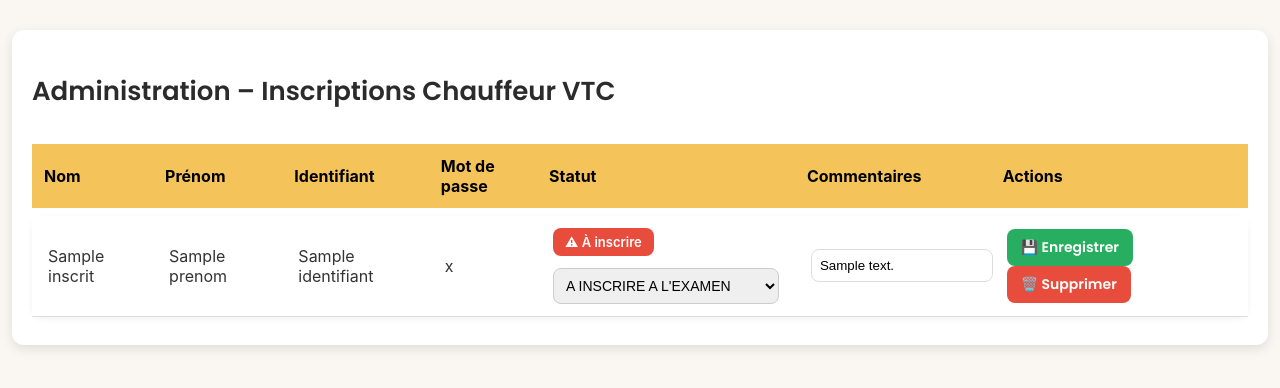
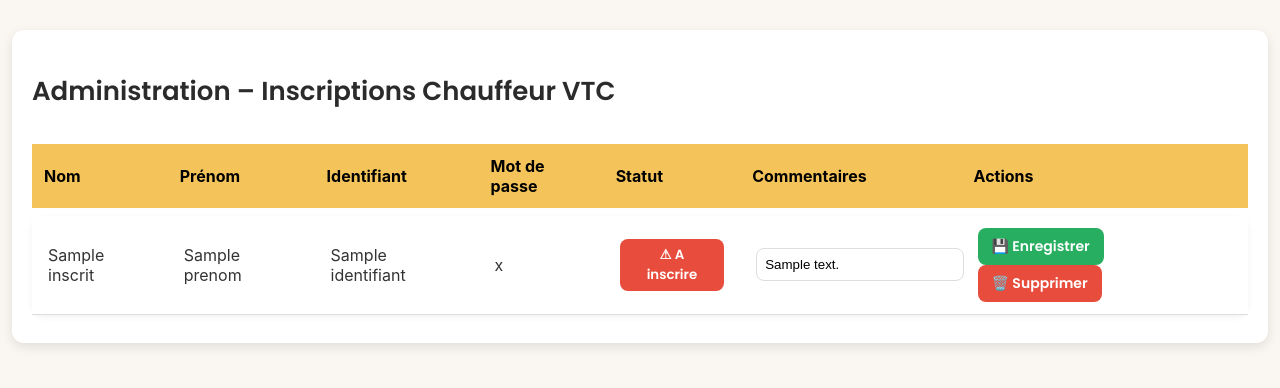
Before and after one commit to integraleacademy/vtc, a Flask app: template templates/admin.html in a window 1280 px wide. Shown: the part 130-518 px from the top of the page. Run offline with Flask 3, Linux system fonts and the light colour scheme; the template is opened without the code that fills it: most values are stand-ins (such as "Sample title", 1, 10 or a date in 2020); parts of the project's set-up code (start-up, migrations or seed data) failed here and were passed over.

Commit message:
Update admin.html

```diff
--- a/templates/admin.html
+++ b/templates/admin.html
@@ -19,56 +19,31 @@
 
     {% for inscrit in inscrits %}
     <tr style="background:white; border-radius:12px; box-shadow:0 2px 6px rgba(0,0,0,0.06);">
+
         <form method="POST">
+
             <td style="padding:12px 16px;">{{ inscrit.nom }}</td>
             <td style="padding:12px 16px;">{{ inscrit.prenom }}</td>
             <td style="padding:12px 16px;">{{ inscrit.identifiant }}</td>
             <td style="padding:12px 16px;">{{ inscrit.motdepasse }}</td>
 
-            <!-- STATUT -->
+            <!-- STATUT AVEC TOGGLE BUTTON -->
             <td style="padding:12px 16px;">
+                <input type="hidden" name="index" value="{{ loop.index0 }}">
 
                 {% if inscrit.statut == "INSCRIT A L'EXAMEN" %}
-                    <span style="
-                        background:#27ae60;
-                        color:white;
-                        padding:6px 12px;
-                        border-radius:8px;
-                        font-size:13px;
-                        font-weight:600;
-                        display:inline-block;
-                        margin-bottom:6px;">
+                    <button type="submit" name="action" value="toggle"
+                        style="background:#27ae60;color:white;font-weight:600;
+                               padding:6px 14px;border-radius:8px;border:none;cursor:pointer;">
                         ✔ Inscrit à l’examen
-                    </span>
+                    </button>
                 {% else %}
-                    <span style="
-                        background:#e74c3c;
-                        color:white;
-                        padding:6px 12px;
-                        border-radius:8px;
-                        font-size:13px;
-                        font-weight:600;
-                        display:inline-block;
-                        margin-bottom:6px;">
-                        ⚠ À inscrire
-                    </span>
+                    <button type="submit" name="action" value="toggle"
+                        style="background:#e74c3c;color:white;font-weight:600;
+                               padding:6px 14px;border-radius:8px;border:none;cursor:pointer;">
+                        ⚠ A inscrire
+                    </button>
                 {% endif %}
-
-                <!-- SELECT : juste les statuts simples, pas de doublon -->
-                <select name="statut"
-                    style="padding:8px; border-radius:8px; border:1px solid #ccc; width:100%; margin-top:6px; font-size:14px;">
-
-                    <option value="A INSCRIRE A L'EXAMEN"
-                        {% if inscrit.statut == "A INSCRIRE A L'EXAMEN" %}selected{% endif %}>
-                        A INSCRIRE A L'EXAMEN
-                    </option>
-
-                    <option value="INSCRIT A L'EXAMEN"
-                        {% if inscrit.statut == "INSCRIT A L'EXAMEN" %}selected{% endif %}>
-                        INSCRIT A L'EXAMEN
-                    </option>
-
-                </select>
             </td>
 
             <!-- COMMENTAIRE -->
@@ -80,8 +55,6 @@
 
             <!-- ACTIONS -->
             <td style="padding:12px 16px; min-width:160px;">
-                <input type="hidden" name="index" value="{{ loop.index0 }}">
-
                 <button type="submit" name="action" value="save"
                     style="
                         background:#27ae60;
@@ -109,7 +82,9 @@
                     🗑️ Supprimer
                 </button>
             </td>
+
         </form>
+
     </tr>
     {% endfor %}
 </table>
```
